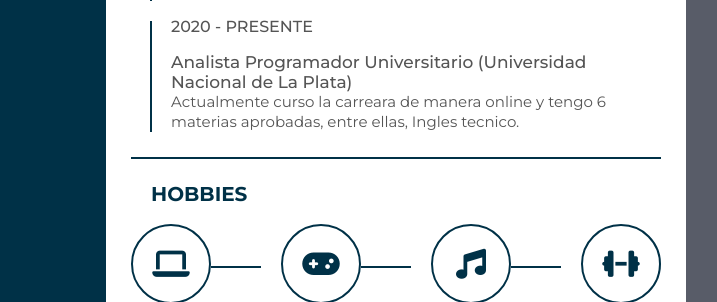
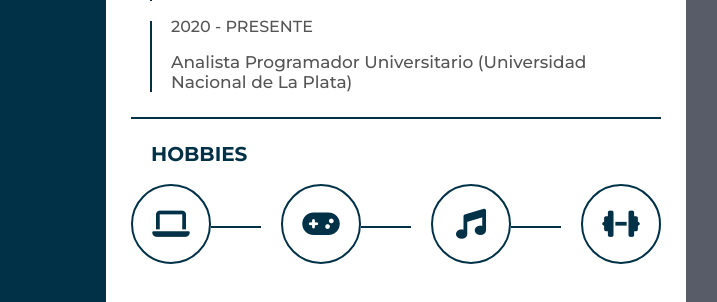
Before and after one commit to jonirea/wd, a plain HTML site: page index.html in a window 1280 px wide. Shown: the part 937-1239 px from the top of the page, 359-1076 px from the left. Drawn offline with Linux system fonts and the light colour scheme.

Commit message:
developer

```diff
--- a/index.html
+++ b/index.html
@@ -223,9 +223,6 @@
         <div class="date">2020 - PRESENTE</div>
         <div class="info">
           <p class="semi-bold">Analista Programador Universitario (Universidad Nacional de La Plata)</p>
-          <p class="semi-bold2">
-            Actualmente curso la carreara de manera online y tengo 6 materias aprobadas, entre ellas, Ingles tecnico.
-          </p>
         </div>
       </li>
     </ul>
```
